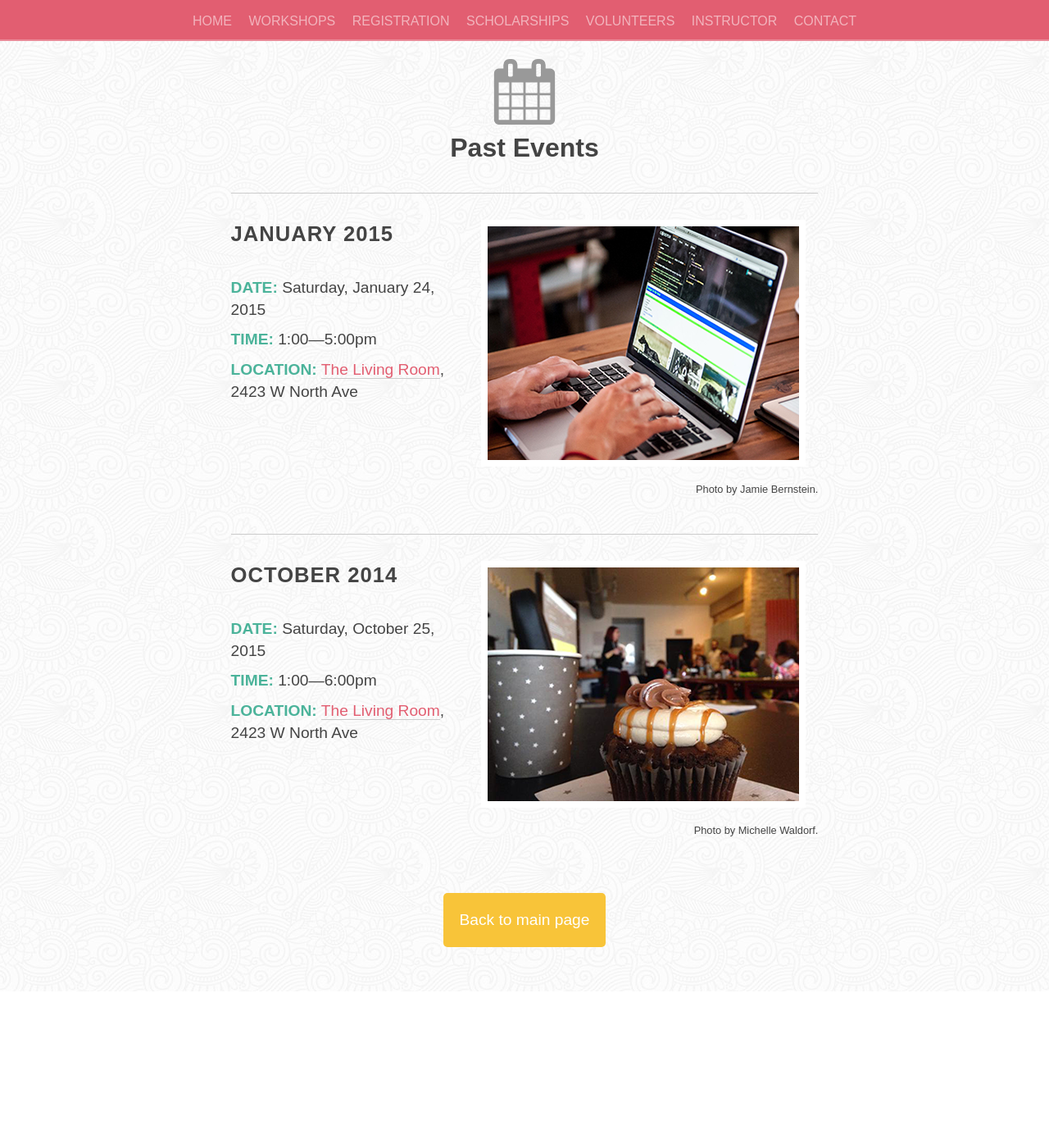
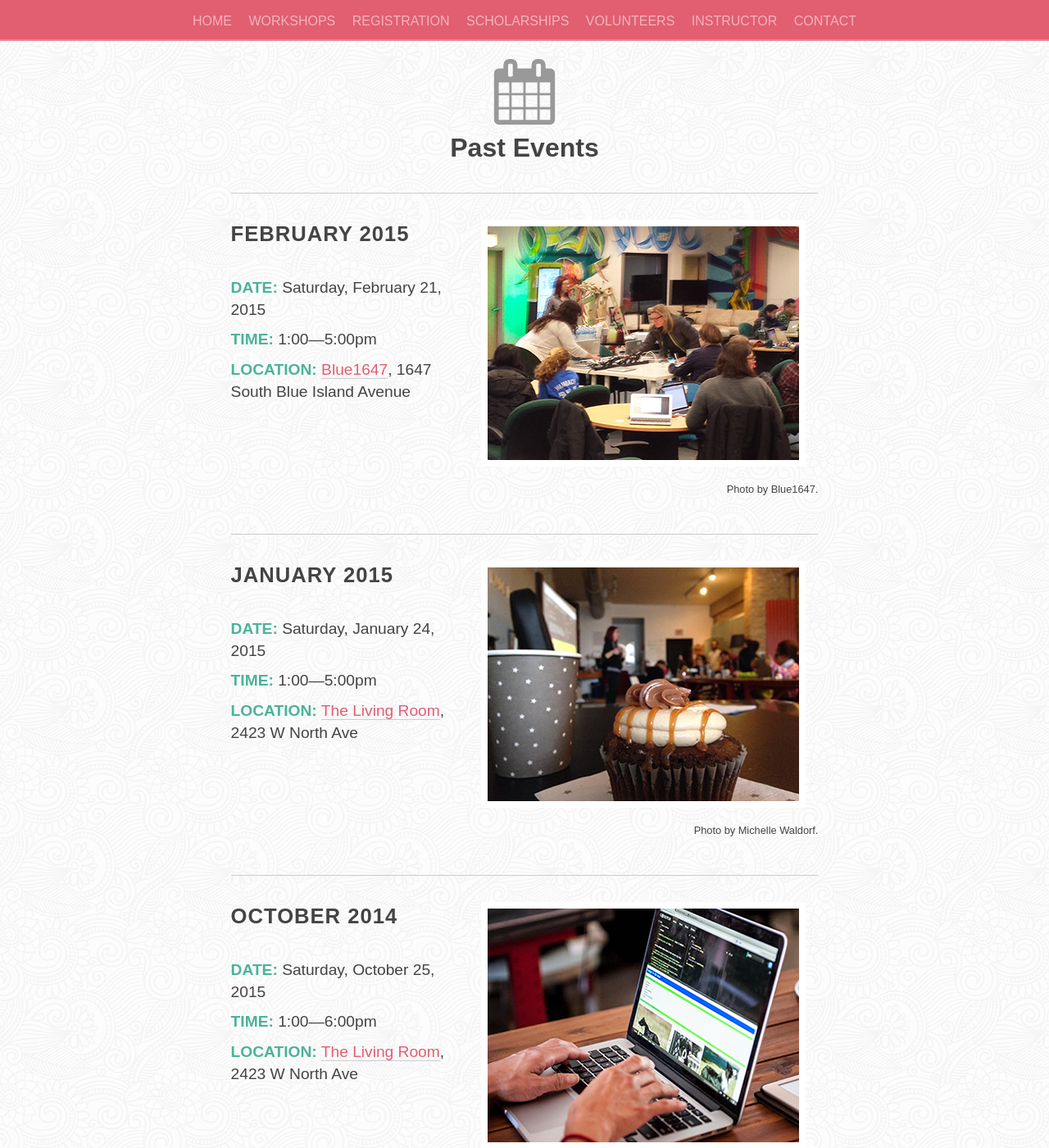
Before and after one commit to jenmyers/codeandcupcakes.net, a Jekyll site: the page built from past.html, in a window 1280 px wide and 1400 px high. Shown: the whole window at 82% size. Built offline with Jekyll 4.4.1, drawn with Linux system fonts in a browser that asks for light colours; some of the changed text lies outside the part shown.

Commit message:
Update workshop listings, adjust secondary pages, remove unnecessary files

```diff
--- a/_includes/head.html
+++ b/_includes/head.html
@@ -3,7 +3,13 @@
   <meta name="viewport" content="width=device-width initial-scale=1" />
   <meta http-equiv="X-UA-Compatible" content="IE=edge">
 
-  <title>{% if page.title %}{{ page.title }}{% else %}{{ site.title }}{% endif %}</title>
+  <title>
+    {% if page.title == "Home" %}
+      {{ site.title }}
+    {% else %}
+      {{ site.title }} &middot; {{ page.title }}
+    {% endif %}
+  </title>
   <meta name="description" content="{{ site.description }}">
 
   <link rel="stylesheet" href="{{ "/css/main.css" | prepend: site.baseurl }}">
--- a/faq.html
+++ b/faq.html
@@ -1,5 +1,6 @@
 ---
 layout: default
+title: Frequently Asked Questions
 ---
 
 <div class="secondary">
--- a/past.html
+++ b/past.html
@@ -13,13 +16,24 @@ layout: default
 
         <div class="workshop-registration">
           <div class="workshop-info">
+            <h4 class="workshop-title">February 2015</h4>
+            <h5><span>Date:</span> Saturday, February 21, 2015</h5>
+            <h5><span>Time:</span> 1:00—5:00pm</h5>
+            <h5><span>Location:</span> <a href="http://www.blue1647.com/">Blue1647</a>, 1647 South Blue Island Avenue</h5>
+          </div>
+          <img src="images/events/event03.png" class="event" />
+          <p class="credit">Photo by Blue1647.</p>
+        </div>
+
+        <div class="workshop-registration">
+          <div class="workshop-info">
             <h4 class="workshop-title">January 2015</h4>
             <h5><span>Date:</span> Saturday, January 24, 2015</h5>
             <h5><span>Time:</span> 1:00—5:00pm</h5>
             <h5><span>Location:</span> <a href="http://wearepolymathic.com/events/">The Living Room</a>, 2423 W North Ave</h5>
           </div>
-          <img src="images/events/event01.png" class="event" />
-          <p class="credit">Photo by Jamie Bernstein.</p>
+          <img src="images/events/event02.png" class="event" />
+          <p class="credit">Photo by Michelle Waldorf.</p>
         </div>
 
         <div class="workshop-registration">
@@ -29,8 +43,8 @@ layout: default
             <h5><span>Time:</span> 1:00—6:00pm</h5>
             <h5><span>Location:</span> <a href="http://wearepolymathic.com/events/">The Living Room</a>, 2423 W North Ave</h5>
           </div>
-          <img src="images/events/event02.png" class="event" />
-          <p class="credit">Photo by Michelle Waldorf.</p>
+          <img src="images/events/event01.png" class="event" />
+          <p class="credit">Photo by Jamie Bernstein.</p>
         </div>
 
       </div>
--- a/resources.html
+++ b/resources.html
@@ -1,5 +1,6 @@
 ---
 layout: default
+title: Resources
 ---
 
 <div class="secondary">
```
Also changed, not shown: other parts of past.html (+3 -0 lines), about.md (deleted, +0 -11 lines), index.html (+15 -14 lines), supporters.html (deleted, +0 -21 lines), images/events/event03.png (added).
